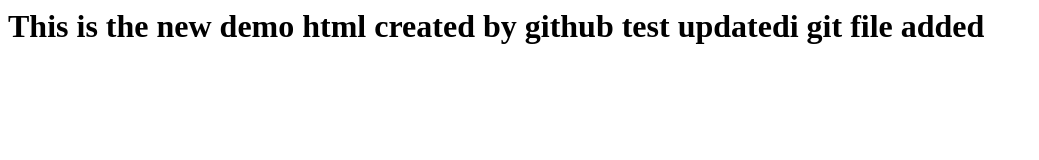
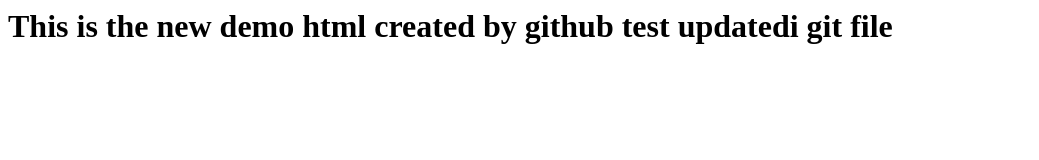
Before and after one commit to DIWAKARDM/mydm, a plain HTML site: page index.html in a window 1280 px wide. Shown: the whole page, without its empty margins (0-1039 px from the left). Drawn offline with Linux system fonts and the light colour scheme.

Commit message:
new changes added

```diff
--- a/index.html
+++ b/index.html
@@ -1 +1 @@
-<h1> This is the new demo html created by github test updatedi git file added
+<h1> This is the new demo html created by github test updatedi git file
```
